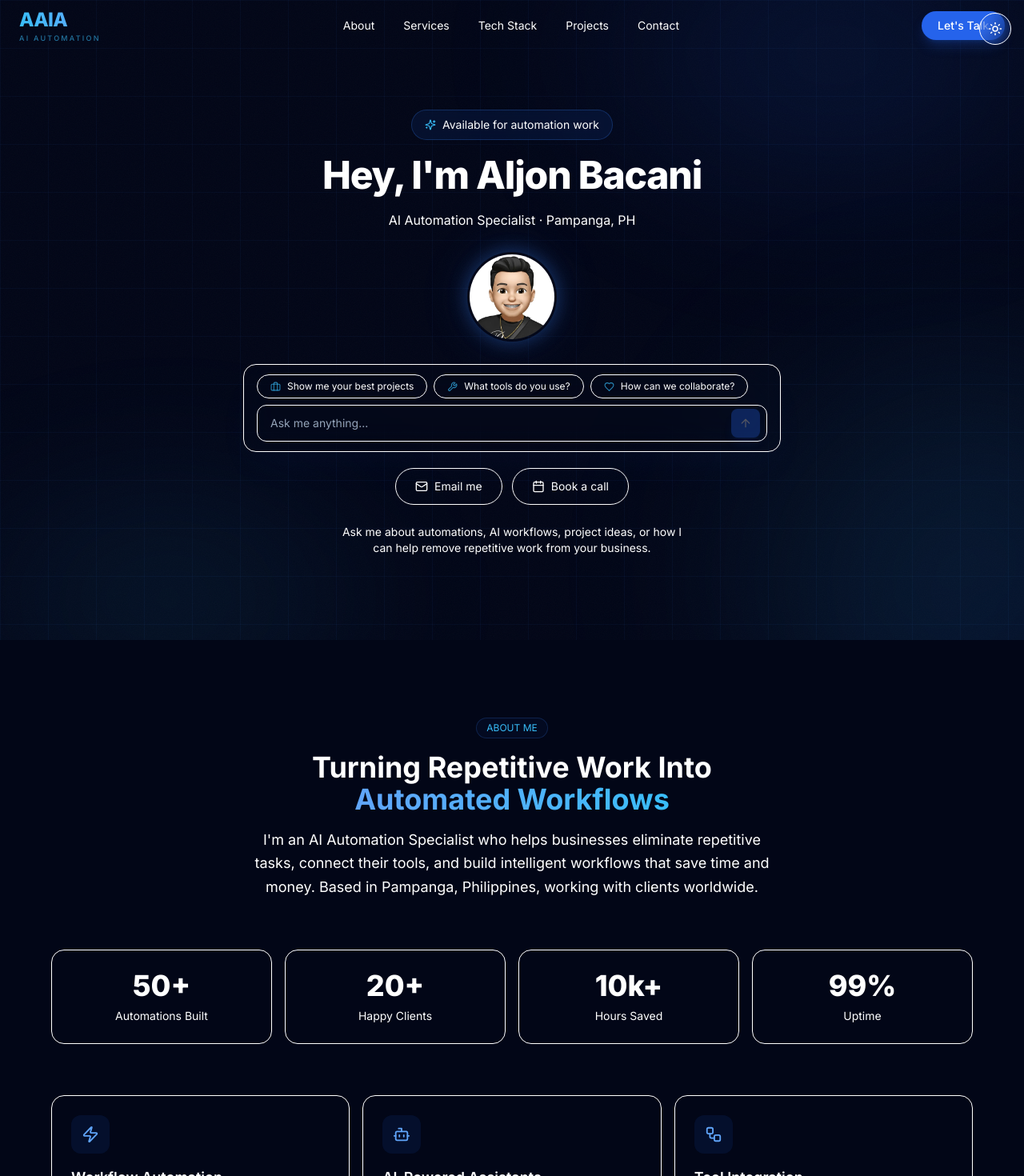
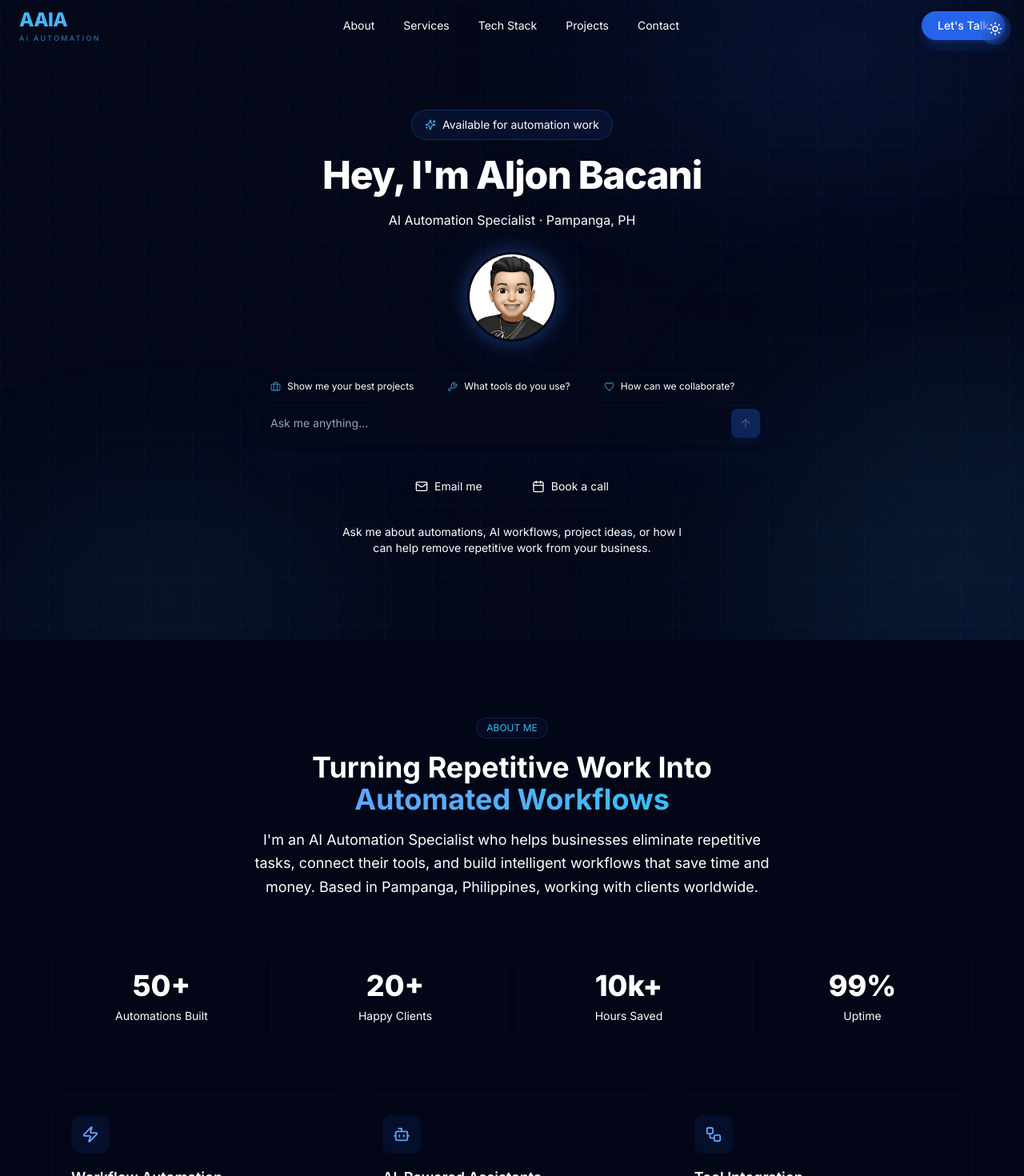
Before and after one commit to aljonbacani005-TVA/aljon-portfolio, a Next.js app: page / in a window 1280 px wide. Shown: the top 1470 px of the page at 80% size. Built offline with nearby package versions, Linux system fonts and the light colour scheme.

Commit message:
Improve borders - low opacity, gradient, glow-on-hover

```diff
--- a/app/globals.css
+++ b/app/globals.css
@@ -186,3 +186,39 @@ html[data-theme="light"] .aurora::after {
 @keyframes spin-slow {
   to { transform: rotate(360deg); }
 }
+
+/* ===== Gradient border utility ===== */
+.border-gradient {
+  position: relative;
+  border: 1px solid transparent;
+  background-clip: padding-box;
+}
+
+.border-gradient::before {
+  content: "";
+  position: absolute;
+  inset: -1px;
+  border-radius: inherit;
+  padding: 1px;
+  background: linear-gradient(135deg, rgba(59, 130, 246, 0.15), rgba(56, 189, 248, 0.08), rgba(59, 130, 246, 0.05));
+  -webkit-mask: linear-gradient(#fff 0 0) content-box, linear-gradient(#fff 0 0);
+  -webkit-mask-composite: xor;
+  mask-composite: exclude;
+  pointer-events: none;
+  transition: background 0.3s ease;
+}
+
+.border-gradient:hover::before {
+  background: linear-gradient(135deg, rgba(59, 130, 246, 0.35), rgba(56, 189, 248, 0.2), rgba(59, 130, 246, 0.15));
+}
+
+/* ===== Glow border on hover ===== */
+.border-glow {
+  border: 1px solid rgba(59, 130, 246, 0.06);
+  transition: border-color 0.3s ease, box-shadow 0.3s ease;
+}
+
+.border-glow:hover {
+  border-color: rgba(59, 130, 246, 0.2);
+  box-shadow: 0 0 20px rgba(59, 130, 246, 0.08), 0 0 40px rgba(56, 189, 248, 0.04);
+}
--- a/components/About.tsx
+++ b/components/About.tsx
@@ -49,7 +49,7 @@ export function About() {
           {stats.map((stat, i) => (
             <div
               key={stat.label}
-              className="relative group rounded-2xl border border-[--border-subtle] bg-[--surface] p-6 text-center hover:border-primary-500/20 hover:bg-primary-600/5 transition-all duration-300"
+              className="relative group rounded-2xl border-glow bg-[--surface] p-6 text-center hover:border-primary-500/20 hover:bg-primary-600/5 transition-all duration-300"
             >
               <div className="text-3xl sm:text-4xl font-extrabold text-[--text-primary] mb-2">
                 {stat.value}
@@ -84,7 +84,7 @@ export function About() {
               whileInView={{ opacity: 1, y: 0 }}
               viewport={{ once: true }}
               transition={{ duration: 0.5, delay: i * 0.1 }}
-              className="group relative rounded-2xl border border-[--border-subtle] bg-[--surface] p-6 hover:border-primary-500/20 hover:bg-primary-600/5 transition-all duration-300"
+              className="group relative rounded-2xl border-glow bg-[--surface] p-6 hover:border-primary-500/20 hover:bg-primary-600/5 transition-all duration-300"
             >
               <div className="w-12 h-12 rounded-xl bg-primary-600/10 flex items-center justify-center mb-4 group-hover:bg-primary-600/20 transition-colors">
                 <item.icon size={22} className="text-primary-400" />
--- a/components/Contact.tsx
+++ b/components/Contact.tsx
@@ -12,7 +12,7 @@ export function Contact() {
           whileInView={{ opacity: 1, y: 0 }}
           viewport={{ once: true }}
           transition={{ duration: 0.6 }}
-          className="relative rounded-3xl border border-[--border-subtle] bg-[--surface] overflow-hidden"
+          className="relative rounded-3xl border-glow bg-[--surface] overflow-hidden"
         >
           {/* Background glow */}
           <div className="absolute inset-0 bg-gradient-to-br from-primary-600/10 via-transparent to-glow-cyan/5" />
@@ -47,7 +47,7 @@ export function Contact() {
               </a>
               <a
                 href="#"
-                className="inline-flex items-center justify-center gap-2 px-8 py-4 rounded-full border border-[--border-subtle] bg-[--surface] text-[--text-secondary] hover:text-[--text-primary] hover:border-primary-500/30 hover:bg-primary-600/5 font-semibold backdrop-blur-sm transition-all duration-200 hover:scale-[1.02]"
+                className="inline-flex items-center justify-center gap-2 px-8 py-4 rounded-full border-glow bg-[--surface] text-[--text-secondary] hover:text-[--text-primary] hover:border-primary-500/30 hover:bg-primary-600/5 font-semibold backdrop-blur-sm transition-all duration-200 hover:scale-[1.02]"
               >
                 <Calendar size={18} />
                 Book a Call
--- a/components/Footer.tsx
+++ b/components/Footer.tsx
@@ -17,7 +17,7 @@ const socials = [
 
 export function Footer() {
   return (
-    <footer className="relative border-t border-[--border-subtle] py-12 px-6">
+    <footer className="relative border-t border-glow py-12 px-6">
       <div className="max-w-6xl mx-auto">
         <div className="flex flex-col md:flex-row items-center justify-between gap-8">
           {/* Logo */}
@@ -51,7 +51,7 @@ export function Footer() {
                 href={s.href}
                 target="_blank"
                 rel="noopener noreferrer"
-                className="w-9 h-9 rounded-lg border border-[--border-subtle] bg-[--surface] flex items-center justify-center text-[--text-muted] hover:text-[--text-primary] hover:border-primary-500/30 hover:bg-primary-600/5 transition-all duration-200"
+                className="w-9 h-9 rounded-lg border border-glow bg-[--surface] flex items-center justify-center text-[--text-muted] hover:text-[--text-primary] hover:border-primary-500/30 hover:bg-primary-600/5 transition-all duration-200"
                 aria-label={s.label}
               >
                 <s.icon size={16} />
--- a/components/Hero.tsx
+++ b/components/Hero.tsx
@@ -38,7 +38,7 @@ export function Hero() {
         animate={{ opacity: 1, scale: 1 }}
         transition={{ duration: 0.4, delay: 0.5 }}
         onClick={() => setTheme(theme === "dark" ? "light" : "dark")}
-        className="fixed top-4 right-4 z-50 w-10 h-10 rounded-full border border-[--border-subtle] bg-[--surface] backdrop-blur-md flex items-center justify-center text-[--text-muted] hover:text-[--text-primary] hover:border-primary-500/30 hover:bg-primary-600/10 transition-all duration-200 hover:scale-110"
+        className="fixed top-4 right-4 z-50 w-10 h-10 rounded-full border-glow bg-[--surface] backdrop-blur-md flex items-center justify-center text-[--text-muted] hover:text-[--text-primary] hover:bg-primary-600/10 transition-all duration-200 hover:scale-110"
         aria-label={`Switch to ${theme === "dark" ? "light" : "dark"} mode`}
       >
         {theme === "dark" ? <Sun size={18} /> : <Moon size={18} />}
@@ -102,7 +102,7 @@ export function Hero() {
           initial={{ opacity: 0, y: 20 }}
           animate={{ opacity: 1, y: 0 }}
           transition={{ duration: 0.6, delay: 0.25 }}
-          className="w-full rounded-2xl border border-[--border-accent] bg-[--surface] backdrop-blur-xl shadow-2xl shadow-primary-600/5 overflow-hidden"
+          className="w-full rounded-2xl border-gradient bg-[--surface] backdrop-blur-xl shadow-2xl shadow-primary-600/5 overflow-hidden"
         >
           {/* Suggestion pills */}
           <div className="flex flex-wrap gap-2 px-4 pt-3 pb-2">
@@ -110,7 +110,7 @@ export function Hero() {
               <button
                 key={s.label}
                 onClick={() => setInput(s.label)}
-                className="inline-flex items-center gap-2 px-4 py-1.5 rounded-full border border-[--border-subtle] bg-[--surface] text-xs text-[--text-secondary] hover:text-[--text-primary] hover:border-primary-500/30 hover:bg-primary-600/10 transition-all duration-200"
+                className="inline-flex items-center gap-2 px-4 py-1.5 rounded-full border-glow bg-[--surface] text-xs text-[--text-secondary] hover:text-[--text-primary] hover:bg-primary-600/10 transition-all duration-200"
               >
                 <s.icon size={13} className="text-glow-cyan/70" />
                 {s.label}
@@ -120,7 +120,7 @@ export function Hero() {
 
           {/* Input row */}
           <div className="px-4 pb-3">
-            <div className="flex items-center gap-2 rounded-xl bg-[--bg-deep]/70 border border-[--border-subtle]">
+            <div className="flex items-center gap-2 rounded-xl bg-[--bg-deep]/70 border-glow">
               <textarea
                 ref={textareaRef}
                 value={input}
@@ -153,14 +153,14 @@ export function Hero() {
         >
           <a
             href="mailto:aljon.bacani@gmail.com"
-            className="inline-flex items-center gap-2 px-6 py-3 rounded-full border border-[--border-subtle] bg-[--surface] text-sm text-[--text-secondary] hover:text-[--text-primary] hover:border-primary-500/30 hover:bg-primary-600/10 transition-all duration-200"
+            className="inline-flex items-center gap-2 px-6 py-3 rounded-full border-glow bg-[--surface] text-sm text-[--text-secondary] hover:text-[--text-primary] hover:bg-primary-600/10 transition-all duration-200"
           >
             <Mail size={16} />
             Email me
           </a>
           <a
             href="#"
-            className="inline-flex items-center gap-2 px-6 py-3 rounded-full border border-[--border-subtle] bg-[--surface] text-sm text-[--text-secondary] hover:text-[--text-primary] hover:border-primary-500/30 hover:bg-primary-600/10 transition-all duration-200"
+            className="inline-flex items-center gap-2 px-6 py-3 rounded-full border-glow bg-[--surface] text-sm text-[--text-secondary] hover:text-[--text-primary] hover:bg-primary-600/10 transition-all duration-200"
           >
             <Calendar size={16} />
             Book a call
--- a/components/Projects.tsx
+++ b/components/Projects.tsx
@@ -63,7 +63,7 @@ export function Projects() {
               whileInView={{ opacity: 1, y: 0 }}
               viewport={{ once: true }}
               transition={{ duration: 0.5, delay: i * 0.1 }}
-              className="group relative rounded-2xl border border-[--border-subtle] bg-[--surface] overflow-hidden hover:border-primary-500/20 transition-all duration-300 hover:-translate-y-1"
+              className="group relative rounded-2xl border-glow bg-[--surface] overflow-hidden hover:border-primary-500/20 transition-all duration-300 hover:-translate-y-1"
             >
               <div
                 className={`absolute inset-0 bg-gradient-to-br ${project.color} opacity-0 group-hover:opacity-100 transition-opacity duration-500`}
@@ -85,7 +85,7 @@ export function Projects() {
                   {project.tags.map((tag) => (
                     <span
                       key={tag}
-                      className="px-3 py-1 text-xs rounded-full border border-[--border-subtle] bg-[--surface] text-[--text-secondary]"
+                      className="px-3 py-1 text-xs rounded-full border-glow bg-[--surface] text-[--text-secondary]"
                     >
                       {tag}
                     </span>
--- a/components/Services.tsx
+++ b/components/Services.tsx
@@ -83,7 +83,7 @@ export function Services() {
               whileInView={{ opacity: 1, y: 0 }}
               viewport={{ once: true }}
               transition={{ duration: 0.5, delay: i * 0.08 }}
-              className="group relative rounded-2xl border border-[--border-subtle] bg-[--surface] p-6 hover:border-primary-500/20 transition-all duration-300 hover:-translate-y-1"
+              className="group relative rounded-2xl border-glow bg-[--surface] p-6 hover:border-primary-500/20 transition-all duration-300 hover:-translate-y-1"
             >
               <div
                 className={`w-12 h-12 rounded-xl bg-gradient-to-br ${service.gradient} flex items-center justify-center mb-4 group-hover:scale-110 transition-transform duration-300`}
--- a/components/TechStack.tsx
+++ b/components/TechStack.tsx
@@ -51,7 +51,7 @@ export function TechStack() {
               whileInView={{ opacity: 1, scale: 1 }}
               viewport={{ once: true }}
               transition={{ duration: 0.4, delay: i * 0.05 }}
-              className="group relative flex flex-col items-center gap-3 p-5 rounded-2xl border border-[--border-subtle] bg-[--surface] hover:border-primary-500/20 hover:bg-primary-600/5 transition-all duration-300 hover:-translate-y-1"
+              className="group relative flex flex-col items-center gap-3 p-5 rounded-2xl border-glow bg-[--surface] hover:border-primary-500/20 hover:bg-primary-600/5 transition-all duration-300 hover:-translate-y-1"
             >
               <div
                 className="w-10 h-10 rounded-xl flex items-center justify-center text-lg font-bold"
--- a/components/Testimonials.tsx
+++ b/components/Testimonials.tsx
@@ -54,7 +54,7 @@ export function Testimonials() {
               whileInView={{ opacity: 1, y: 0 }}
               viewport={{ once: true }}
               transition={{ duration: 0.5, delay: i * 0.1 }}
-              className="group relative rounded-2xl border border-[--border-subtle] bg-[--surface] p-6 hover:border-primary-500/20 transition-all duration-300"
+              className="group relative rounded-2xl border-glow bg-[--surface] p-6 hover:border-primary-500/20 transition-all duration-300"
             >
               <div className="flex gap-1 mb-4">
                 {Array.from({ length: t.stars }).map((_, si) => (
```
